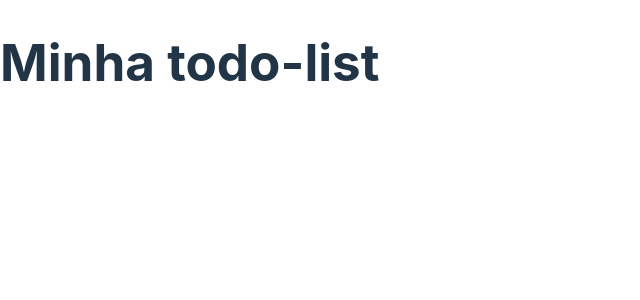
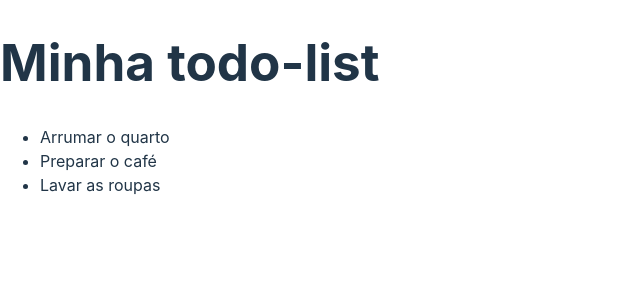
Before and after one commit to roofranklin/todolist-1025, a React (Vite) app: page / in a window 1280 px wide. Shown: the top 300 px of the page, without its empty margins (0-640 px from the left). Built offline with nearby package versions, Linux system fonts and the light colour scheme; data requests are answered from the project's data file.

Commit message:
Carregando a lista na tela

```diff
--- a/package.json
+++ b/package.json
@@ -10,6 +10,7 @@
     "preview": "vite preview"
   },
   "dependencies": {
+    "axios": "^1.6.7",
     "json-server": "^1.0.0-alpha.23",
     "react": "^18.2.0",
     "react-dom": "^18.2.0",
--- a/src/paginas/listar-tarefas/listarTarefas.jsx
+++ b/src/paginas/listar-tarefas/listarTarefas.jsx
@@ -1,10 +1,22 @@
+import { useState, useEffect} from 'react'
+import axios from 'axios'
 function ListarTarefas() {
 
+  const [tarefas, setTarefas] = useState([])
+  useEffect(() => {
+    axios.get('http://localhost:3000/tarefas')
+    .then(response => {
+      setTarefas(response.data)
+    })
+  }, [])
     return (
       <>
-        <h1>
-          Minha todo-list
-        </h1>
+        <h1>Minha todo-list</h1>
+        <ul>
+          {tarefas.map(tarefa => (
+            <li key={tarefa.id}>{tarefa.descricao}</li>
+          ))}
+        </ul>
       </>
     )
   }
```
Also changed, not shown: 1 other file (tests, documents, lock files or other folders).
